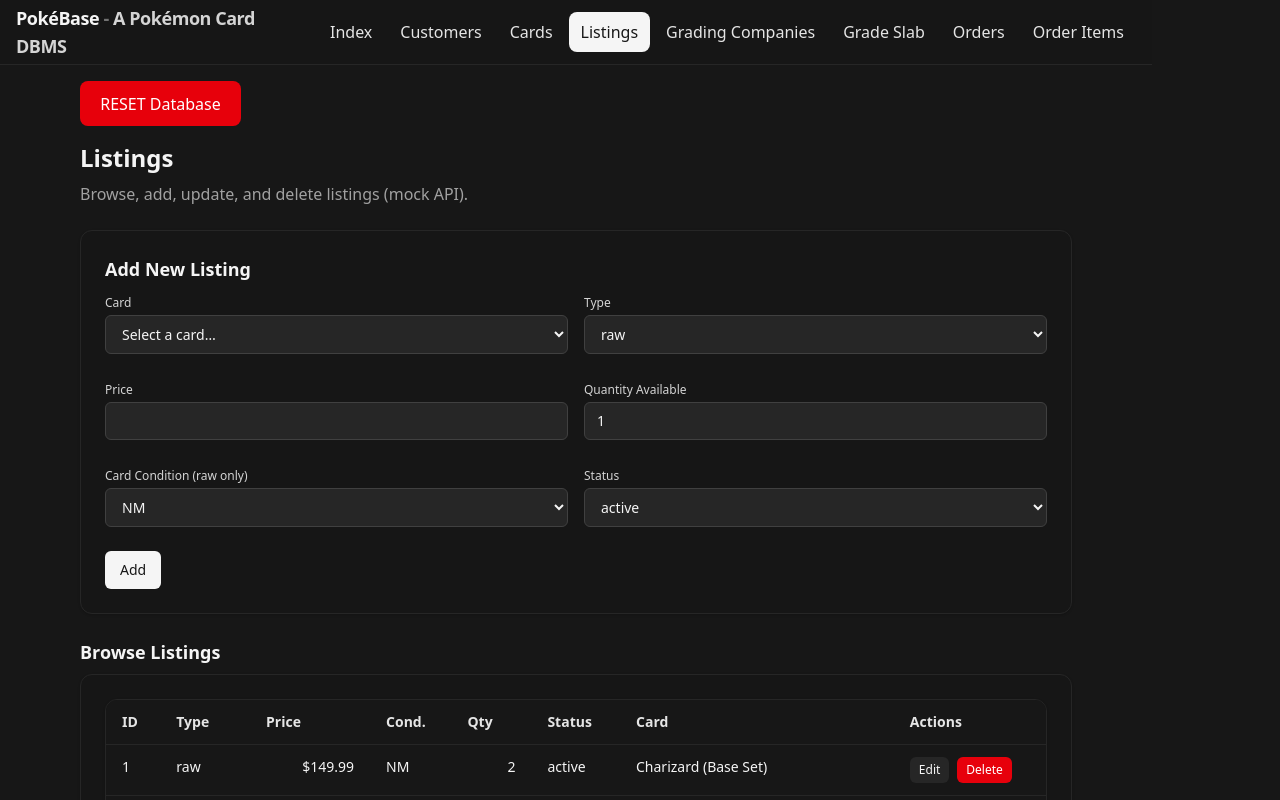
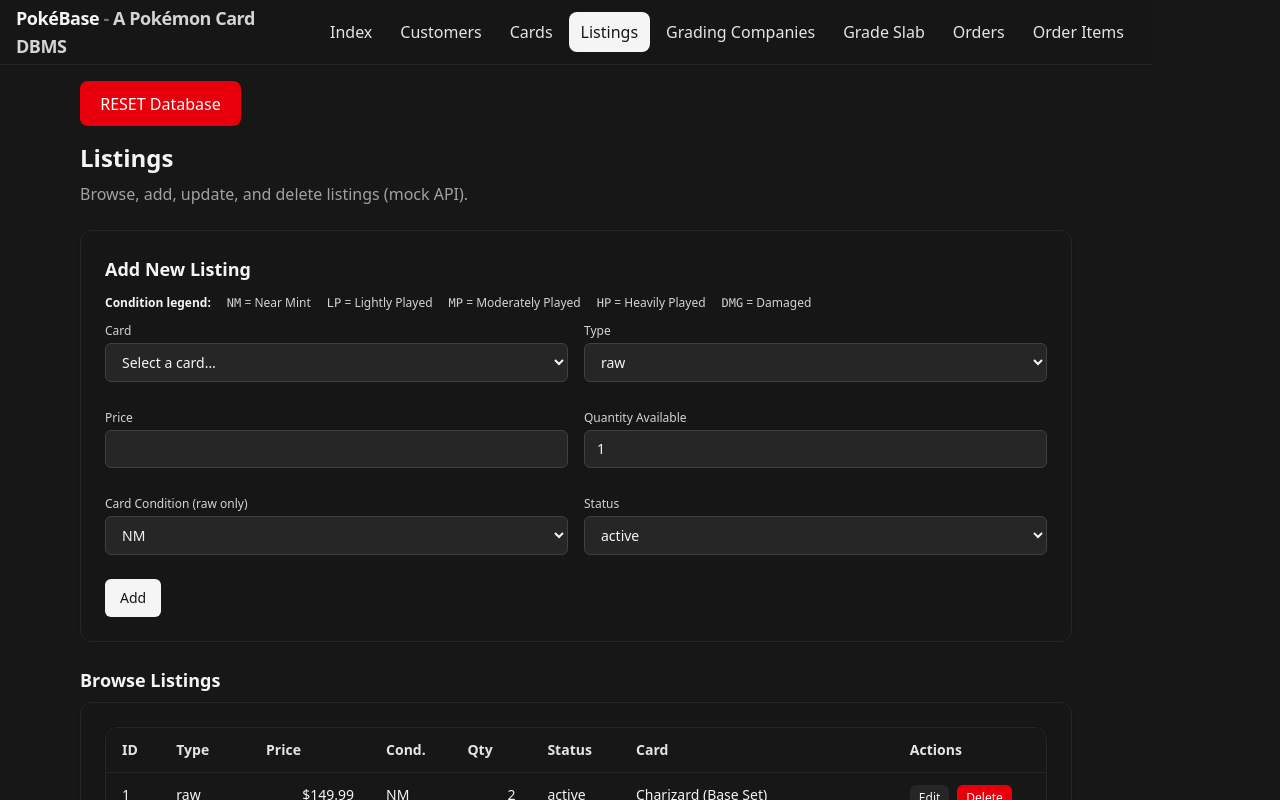
Before and after one commit to Reptop/PokeBase, a React (Vite) app: page /listings in a window 1280 px wide. Shown: the top 800 px of the page. Built offline with nearby package versions, Linux system fonts and the light colour scheme.

Commit message:
Added legend for used card conditions

```diff
--- a/src/components/FormField.tsx
+++ b/src/components/FormField.tsx
@@ -1,4 +1,4 @@
-import { PropsWithChildren } from 'react';
+import type { PropsWithChildren } from 'react';
 
 export default function FormField({
   label,
--- a/src/pages/Cards.tsx
+++ b/src/pages/Cards.tsx
@@ -92,20 +92,20 @@
       year: form.year === null || form.year === undefined ? null : Number(form.year),
     };
 
-    if (editing) {
+    if (editing)
       await api.updateCard(editing, payload);
-    }
 
-    else {
+    else
       await api.createCard(payload);
-    }
 
     resetForm();
     await refresh();
   }
 
   async function onDelete(cardID: number) {
-    if (!confirm(`Delete card #${cardID}?`)) return;
+    if (!confirm(`Delete card #${cardID}?`))
+      return;
+
     await api.deleteCard(cardID);
     await refresh();
   }
@@ -203,6 +203,8 @@
         </div>
       </form>
 
+
+
       {/* Table */}
       <div className="space-y-2">
         <h2 className="text-lg font-semibold text-neutral-100">Browse Cards</h2>
@@ -216,6 +218,7 @@
           </div>
         )}
       </div>
+
     </section>
   );
 }
--- a/src/pages/Listings.tsx
+++ b/src/pages/Listings.tsx
@@ -235,6 +235,29 @@
           {editing ? `Update Listing #${editing}` : 'Add New Listing'}
         </h2>
 
+        {/* Condition legend */}
+        <div className="text-xs text-neutral-300 flex flex-wrap gap-x-4 gap-y-1">
+          <span className="font-semibold text-neutral-100">
+            Condition legend:
+          </span>
+          <span>
+            <span className="font-mono">NM</span> = Near Mint
+          </span>
+          <span>
+            <span className="font-mono">LP</span> = Lightly Played
+          </span>
+          <span>
+            <span className="font-mono">MP</span> = Moderately Played
+          </span>
+          <span>
+            <span className="font-mono">HP</span> = Heavily Played
+          </span>
+          <span>
+            <span className="font-mono">DMG</span> = Damaged
+          </span>
+        </div>
+
+
         <div className="grid md:grid-cols-2 gap-4">
           <FormField label="Card">
             <select
```
Also changed, not shown: 1 other file (tests, documents, lock files or other folders).
